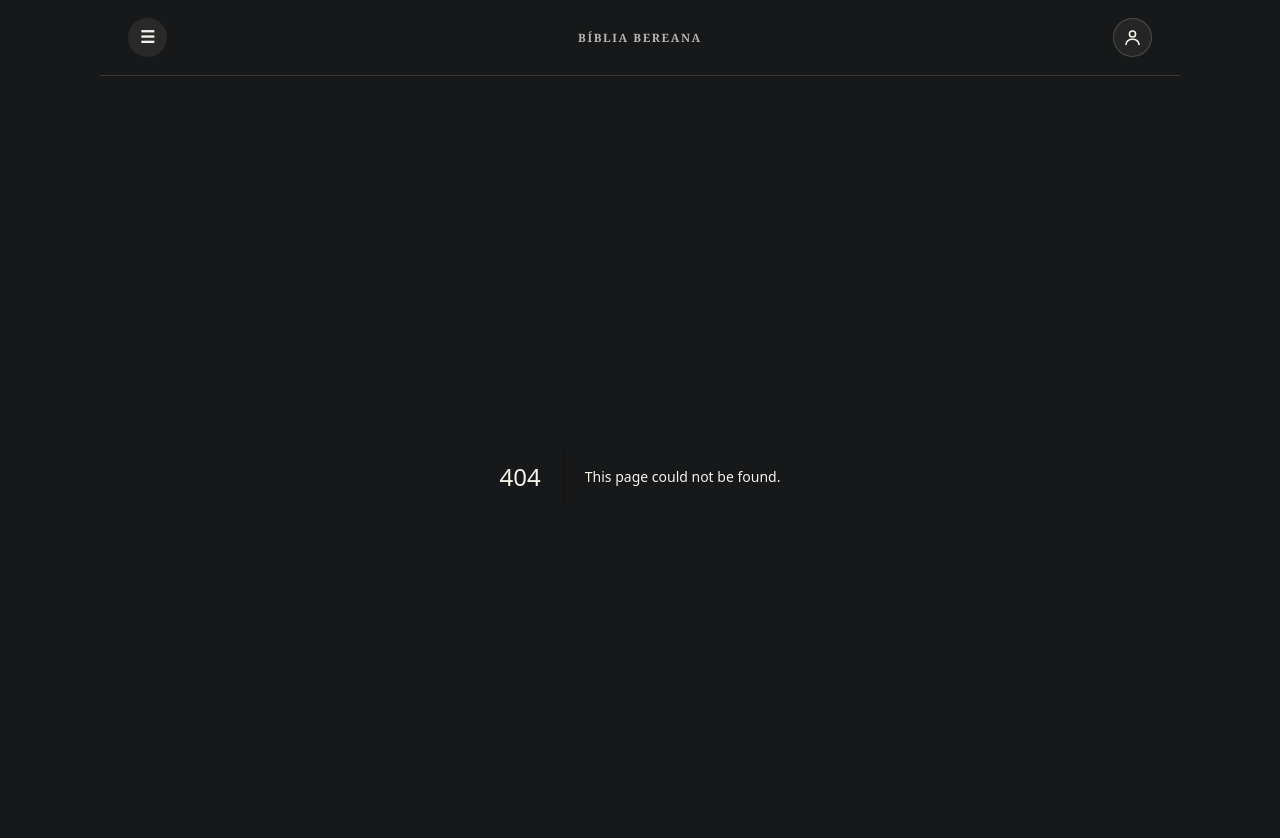
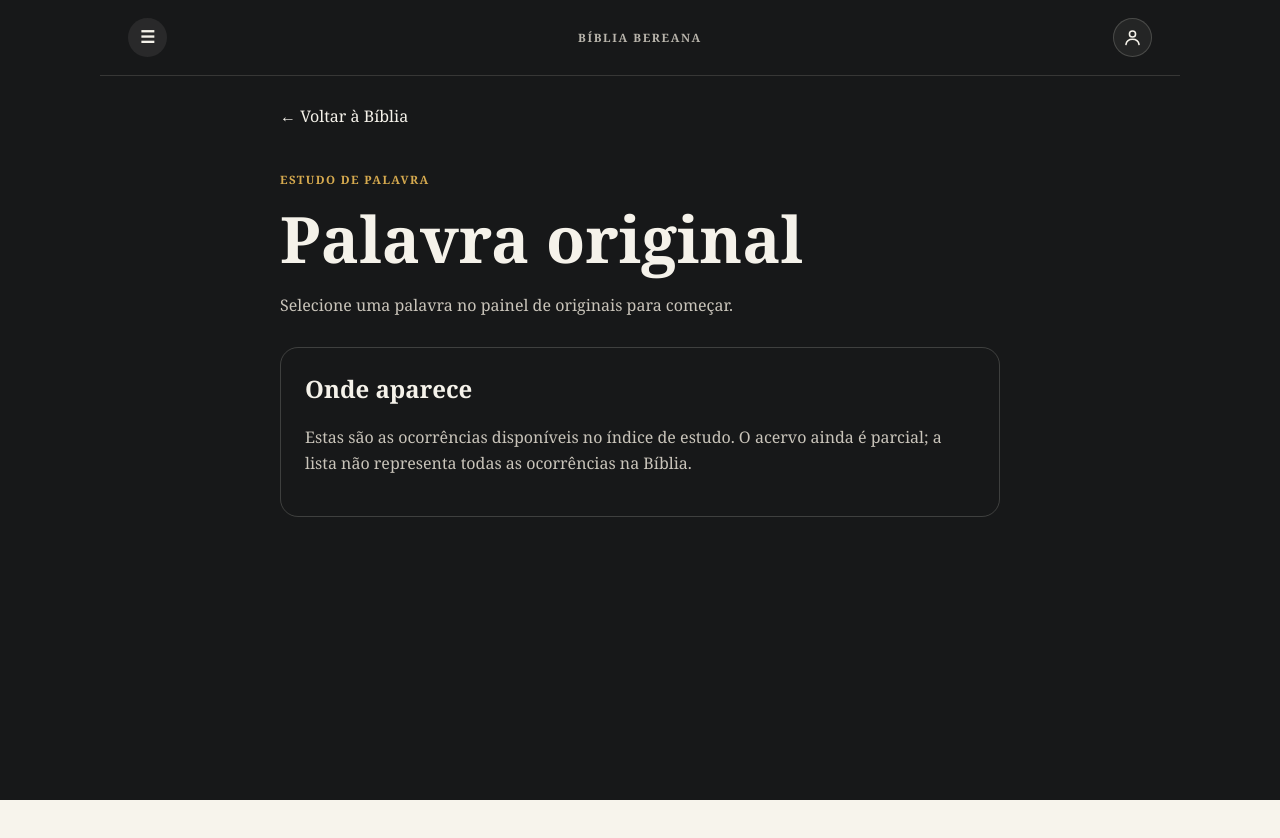
Before and after one commit to victor-samjoe/bible, a Next.js app: page /palavra in a window 1280 px wide. Before the commit this address had no page. Shown: the top 838 px of the page. After the commit the page ends 800 px from the top, so only its background shows below. Built offline with nearby package versions, Linux system fonts and the light colour scheme.

Commit message:
feat: add simple biblical word study

```diff
--- /dev/null
+++ b/app/palavra/page.tsx
@@ -0,0 +1,121 @@
+import Link from "next/link";
+import { asc, eq } from "drizzle-orm";
+import { lexemeOccurrences } from "@/drizzle/schema";
+import { getDatabaseAsync } from "@/src/server/db/client";
+import { getBlivreReader } from "@/src/server/bible/runtime";
+import { createDrizzleLexiconRepository } from "@/src/server/lexicon/repository";
+import type { BdbEntryView } from "@/src/domain/lexicon/word-analysis-view";
+import type { BdbSense } from "@/src/domain/lexicon/records";
+import styles from "./palavra.module.css";
+
+export const dynamic = "force-dynamic";
+export const metadata = { title: "Estudo de palavra | Bíblia Bereana" };
+
+type Search = Promise<{ idioma?: string | string[]; strong?: string | string[] }>;
+
+function SenseList({ senses }: { readonly senses: readonly BdbSense[] }) {
+  if (!senses.length) return null;
+  return <ol>{senses.map((sense, index) => <li key={index}>
+    {sense.number ? `${sense.number}. ` : ""}{sense.stem ? `${sense.stem}: ` : ""}
+    <span lang="en">{sense.definitions.join("; ")}</span>
+    <SenseList senses={sense.children} />
+  </li>)}</ol>;
+}
+
+export default async function WordStudy({ searchParams }: { readonly searchParams: Search }) {
+  const params = await searchParams;
+  const language = params.idioma;
+  const strong = typeof params.strong === "string" ? params.strong.toUpperCase() : "";
+  const valid = (language === "hbo" && /^H\d{1,5}[A-Z]?$/u.test(strong)) ||
+    (language === "grc" && /^G\d{1,5}[A-Z]?$/u.test(strong));
+  let rows: { canonicalRef: string; surface: string; lemma: string }[] = [];
+  let entries: readonly BdbEntryView[] = [];
+  let attribution: string | null = null;
+  let definitionsUnavailable = false;
+  let unavailable = false;
+  if (valid) {
+    try {
+      const database = await getDatabaseAsync();
+      if (!database) unavailable = true;
+      else {
+        const key = `${language}:${strong}`;
+        const repo = createDrizzleLexiconRepository(database);
+        const [occurrences, definitions, sources] = await Promise.allSettled([
+          database.select({ canonicalRef: lexemeOccurrences.canonicalRef,
+            surface: lexemeOccurrences.surface, lemma: lexemeOccurrences.lemma })
+            .from(lexemeOccurrences).where(eq(lexemeOccurrences.lexemeKey, key))
+            .orderBy(asc(lexemeOccurrences.canonicalRef), asc(lexemeOccurrences.wordPosition)).limit(101),
+          repo.listBdbEntries([key]), repo.listSources(["oshb-bdb"]),
+        ]);
+        if (occurrences.status === "fulfilled") rows = occurrences.value;
+        else unavailable = true;
+        if (definitions.status === "fulfilled") entries = definitions.value.get(key) ?? [];
+        else definitionsUnavailable = true;
+        if (sources.status === "fulfilled") attribution = sources.value.get("oshb-bdb")?.attribution ?? null;
+      }
+    } catch { unavailable = true; }
+  }
+  const shown = [...rows].sort((left, right) =>
+    left.canonicalRef.localeCompare(right.canonicalRef, "en", { numeric: true }),
+  ).slice(0, 100);
+  const byVerse = new Map<string, string[]>();
+  for (const row of shown) {
+    const forms = byVerse.get(row.canonicalRef) ?? [];
+    forms.push(row.surface);
+    byVerse.set(row.canonicalRef, forms);
+  }
+  const portuguese = new Map<number, string>();
+  if (shown.some((row) => /^GEN 1:\d+$/u.test(row.canonicalRef))) {
+    try {
+      const chapter = await (await getBlivreReader()).readChapter("genesis", 1);
+      if (chapter.ok) for (const verse of chapter.verses) {
+        // Never display USFM markers as if they were Bible text.
+        if (!verse.content.includes("\\")) portuguese.set(verse.number, verse.content);
+      }
+    } catch { /* The original occurrences remain available without context. */ }
+  }
+  const rtl = language === "hbo";
+  return (
+    <main className={styles.page}>
+      <Link href="/biblia" className={styles.back}>← Voltar à Bíblia</Link>
+      <header className={styles.header}>
+        <p className={styles.eyebrow}>ESTUDO DE PALAVRA</p>
+        <h1>{shown[0]?.lemma ? <span lang={rtl ? "he" : "grc"} dir={rtl ? "rtl" : "ltr"}>{shown[0].lemma}</span> : "Palavra original"}</h1>
+        {valid ? <p>{rtl ? "Hebraico" : "Grego"} · Strong {strong}</p> : <p>Selecione uma palavra no painel de originais para começar.</p>}
+      </header>
+      {valid ? <section className={styles.card}>
+        <h2>Significados</h2>
+        {definitionsUnavailable ? <p>Não foi possível consultar os significados agora.</p>
+          : entries.length ? <>
+            <p>Definições originais em inglês; tradução para português ainda não revisada.</p>
+            {entries.map((entry) => <details key={entry.bdbId}>
+              <summary><span lang="he" dir="rtl">{entry.lemma}</span> · {entry.senseCount} acepções</summary>
+              {entry.definitions.length ? <p lang="en">{entry.definitions.join("; ")}</p> : null}
+              <SenseList senses={entry.senses} />
+            </details>)}
+            {attribution ? <p>{attribution}</p> : <p>Fonte: Brown-Driver-Briggs, edição digital Open Scriptures.</p>}
+          </> : <p>Ainda não há verbete disponível para esta palavra.</p>}
+      </section> : null}
+      <section className={styles.card}>
+        <h2>Onde aparece</h2>
+        <p>Estas são as ocorrências disponíveis no índice de estudo. O acervo ainda é parcial; a lista não representa todas as ocorrências na Bíblia.</p>
+        {unavailable ? <p role="status">Não foi possível consultar o índice agora. Tente novamente mais tarde.</p>
+          : valid && shown.length === 0 ? <p>Esta palavra ainda não tem ocorrências disponíveis neste índice.</p>
+          : shown.length > 0 ? <>
+            <ol className={styles.list}>{[...byVerse].map(([reference, forms]) => {
+              const match = /^GEN 1:(\d+)$/u.exec(reference);
+              return <li key={reference}>
+                {match ? <Link href="/biblia/genesis/1">Gênesis 1:{match[1]}</Link> : <span>{reference}</span>}
+                <span lang={rtl ? "he" : "grc"} dir={rtl ? "rtl" : "ltr"}>{forms.join(" · ")}</span>
+                {forms.length > 1 ? <small>{forms.length} ocorrências</small> : null}
+                {match && portuguese.has(Number(match[1])) ? <p className={styles.context}>
+                  <b>Bíblia Livre:</b> {portuguese.get(Number(match[1]))}
+                </p> : null}
+              </li>;
+            })}</ol>
+            {rows.length > 100 ? <p>Mostrando até 100 ocorrências disponíveis.</p> : null}
+          </> : null}
+      </section>
+    </main>
+  );
+}
--- /dev/null
+++ b/app/palavra/palavra.module.css
@@ -0,0 +1,3 @@
+.page{max-width:760px;margin:0 auto;padding:28px 20px 72px;color:var(--reader-text,#f5f2ea);overflow-wrap:anywhere}
+.card+.card{margin-top:16px}.card details{padding:14px 0;border-top:1px solid color-mix(in srgb,currentColor 14%,transparent)}.card summary{cursor:pointer;font-weight:700}.card ol ol{padding-left:22px}.card li{line-height:1.6}.list li{flex-wrap:wrap}.list .context{flex-basis:100%;margin:0;font-size:.9rem}
+.back{color:inherit;text-underline-offset:4px}.header{margin:42px 0 28px}.eyebrow{color:#d6aa4f;font-size:.72rem;font-weight:800;letter-spacing:.12em}.header h1{font:700 clamp(2.4rem,8vw,4rem)/1.2 Georgia,serif;margin:12px 0}.header p:not(.eyebrow),.card p{color:var(--reader-muted,#c9c4ba);line-height:1.6}.card{border:1px solid color-mix(in srgb,currentColor 18%,transparent);border-radius:18px;padding:24px}.card h2{font:700 1.5rem Georgia,serif;margin-top:0}.list{list-style:none;margin:20px 0 0;padding:0}.list li{display:flex;align-items:center;justify-content:space-between;gap:20px;border-top:1px solid color-mix(in srgb,currentColor 14%,transparent);padding:14px 0}.list a{color:#a8c9e4;text-underline-offset:4px}.list span[lang]{font:1.4rem Georgia,serif}.back:focus-visible,.list a:focus-visible{outline:2px solid #d6aa4f;outline-offset:4px}
```
Also changed, not shown: app/biblia/original-panel.tsx (+12 -0 lines), app/progresso/[book]/book-chapters.tsx (+2 -7 lines).
